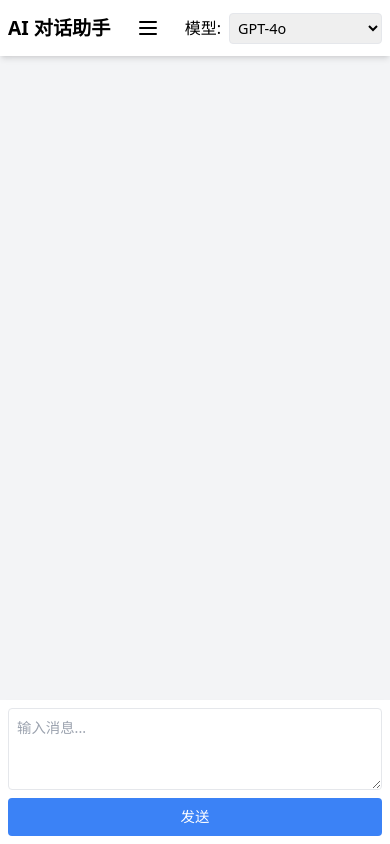
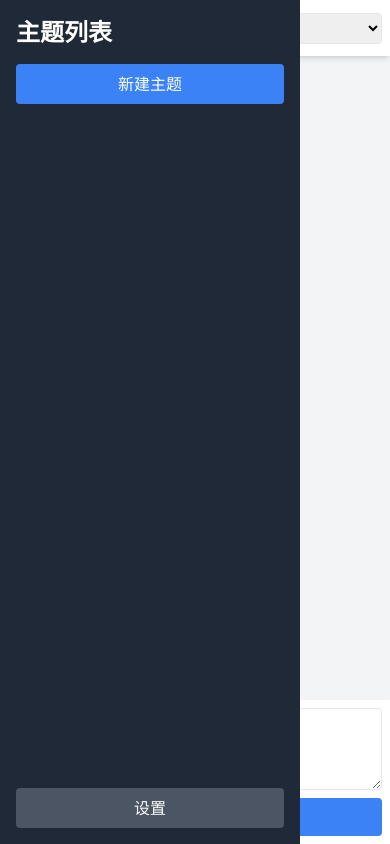
Before and after one commit to L-Timothy/RT, a plain HTML site: page index.html in a window 390 px wide. Both pictures are taken after a click on the button 147 px from the left and 28 px from the top of the page. Drawn offline with nearby package versions, Linux system fonts and the light colour scheme.

Commit message:
Update index.html

```diff
--- a/index.html
+++ b/index.html
@@ -567,7 +567,8 @@ function switchTopic(topic) {
             newTopicModal.classList.remove('flex');
         });
 
-        menuToggle.addEventListener('click', () => {
+menuToggle.addEventListener('click', (e) => {
+    e.stopPropagation();
     sidebar.classList.toggle('open');
 });
 
@@ -584,6 +585,10 @@ function switchTopic(topic) {
             }
         });
 
+sidebar.addEventListener('click', (e) => {
+    e.stopPropagation();
+});
+
         // 在页面加载完成后初始化应用
         window.addEventListener('load', initializeApp);
     </script>
```
Lines whose indentation alone changed are shown as unchanged.
